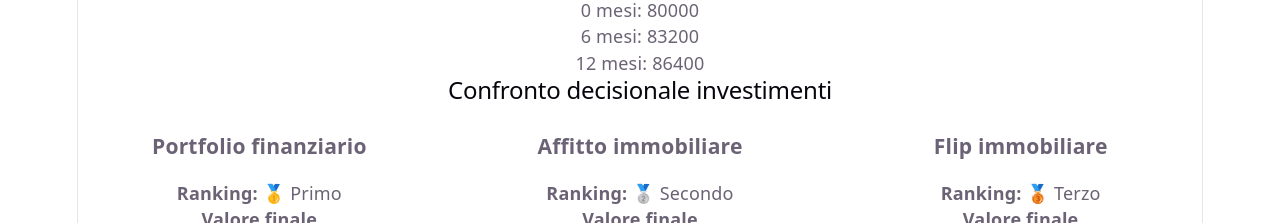
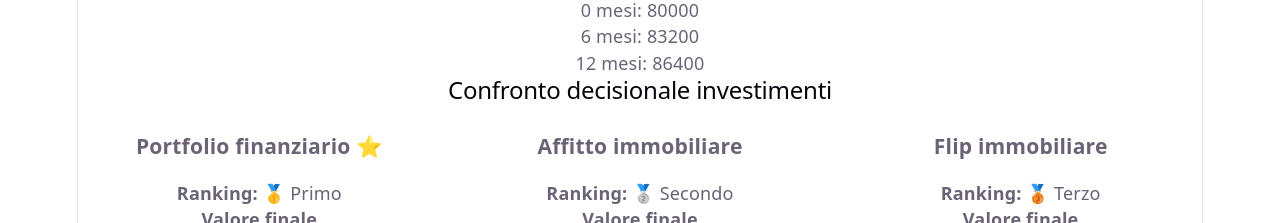
Before and after one commit to carlosciarrinovideo1-svg/Bussola-Finanziaria, a React (Vite) app in the folder frontend/: page / in a window 1280 px wide. Shown: the part 5360-5583 px from the top of the page. Built offline with nearby package versions, Linux system fonts and the light colour scheme; no server answers.

Commit message:
BF-0092: highlight best investment choice

```diff
--- a/frontend/src/components/investment/DecisionCard.tsx
+++ b/frontend/src/components/investment/DecisionCard.tsx
@@ -15,9 +15,14 @@ export default function DecisionCard({
   metrics,
   position,
 }: DecisionCardProps) {
+  const isBestChoice = position === 1;
+
   return (
     <article>
-      <h3>{metrics.name}</h3>
+      <h3>
+        {metrics.name}
+        {isBestChoice && " ⭐"}
+      </h3>
 
       <RankingBadge
         position={position}
```
